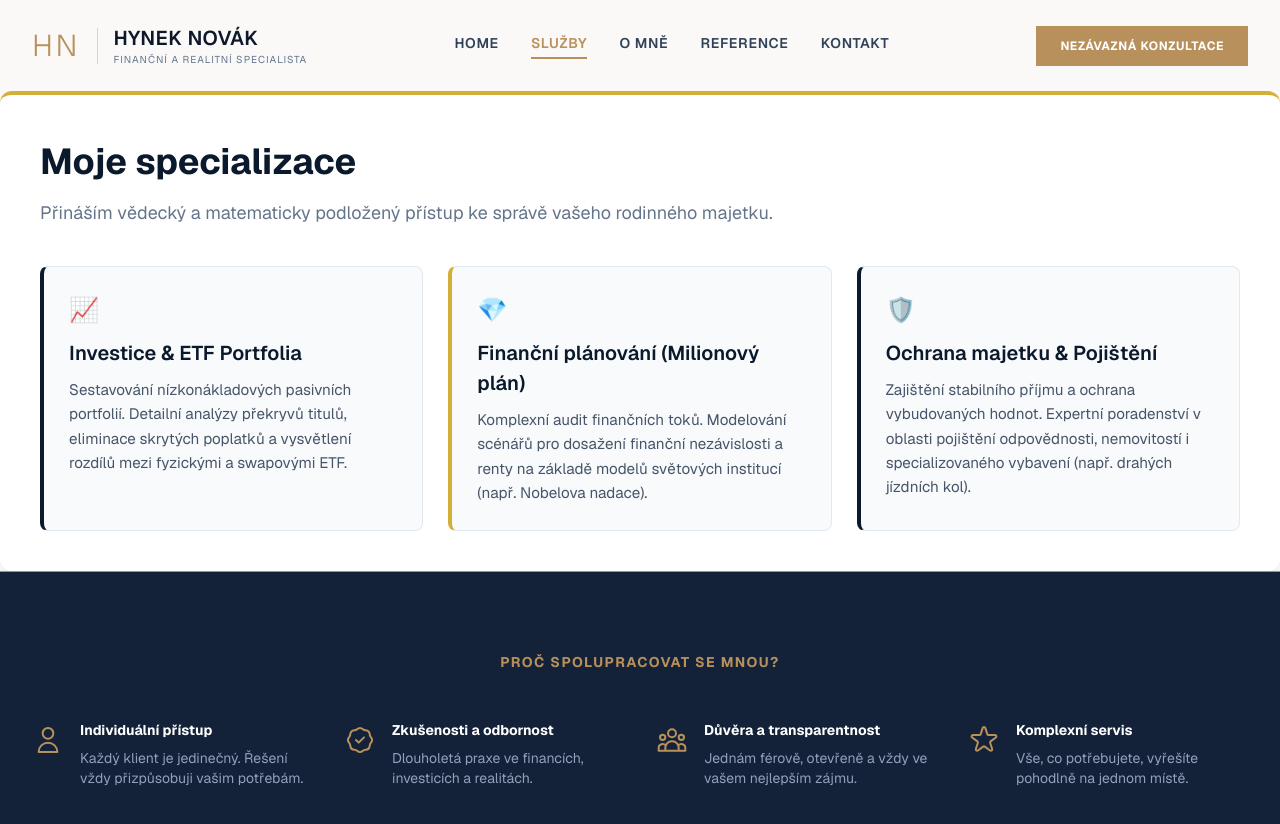
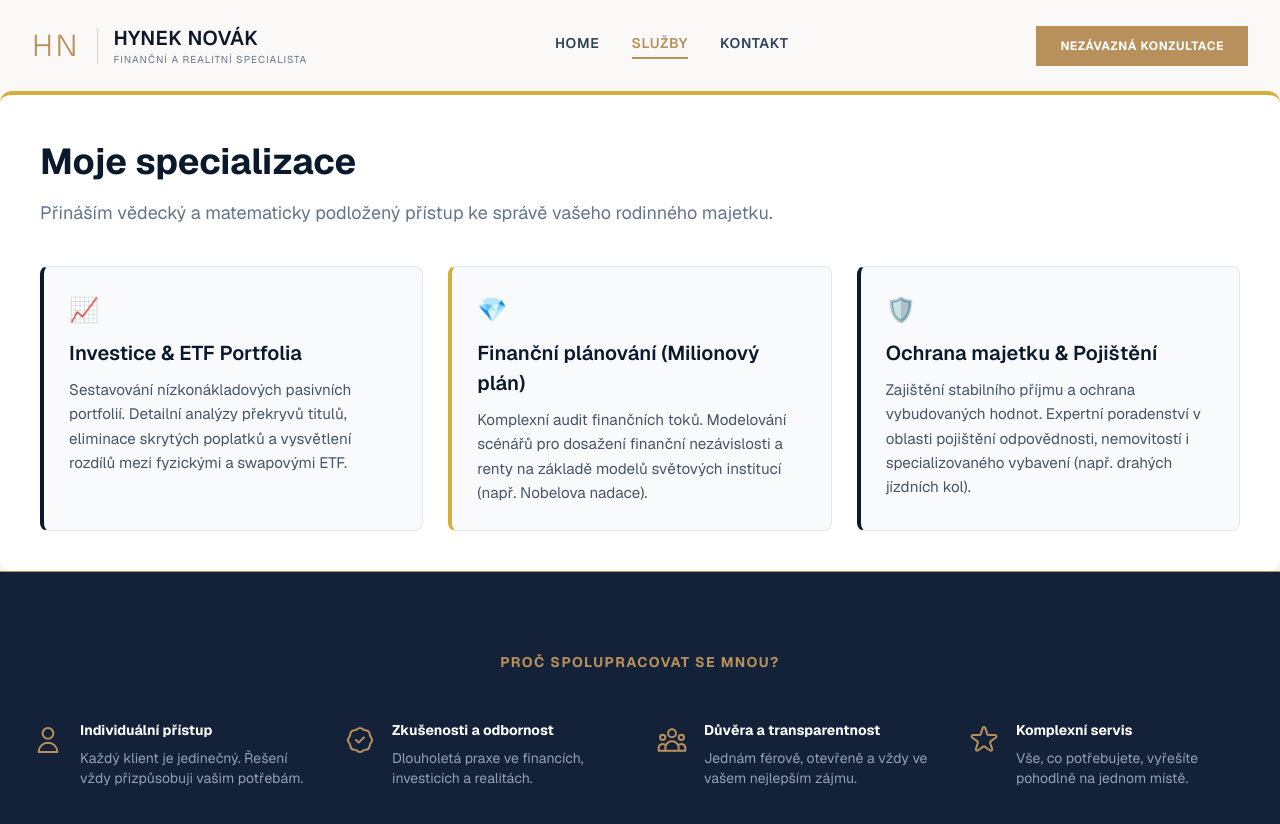
Before and after one commit to DrSajmon/web-novak, a Next.js app in the folder web-finance/: page /sluzby in a window 1280 px wide. Shown: the top 824 px of the page. Built offline with nearby package versions, Linux system fonts and the light colour scheme.

Commit message:
Uprava rozklikavání

```diff
--- a/web-finance/src/app/kontakt/page.tsx
+++ b/web-finance/src/app/kontakt/page.tsx
@@ -21,8 +21,8 @@ export default function KontaktPage() {
         <div className="hidden md:flex gap-8 text-sm font-semibold tracking-wider text-slate-700">
           <Link href="/" >HOME</Link>
           <Link href="/sluzby">SLUŽBY</Link>
-          <Link href="/o-mne">O MNĚ</Link>
-          <Link href="/reference">REFERENCE</Link>
+          {/*<Link href="/o-mne">O MNĚ</Link>*/}
+          {/*<Link href="/reference">REFERENCE</Link>*/}
           <Link href="/kontakt" className="text-[#b8905b] border-b-2 border-[#b8905b] pb-1">KONTAKT</Link>
         </div>
 
--- a/web-finance/src/app/o-mne/page.tsx
+++ b/web-finance/src/app/o-mne/page.tsx
@@ -21,8 +21,8 @@ export default function OMnePage() {
         <div className="hidden md:flex gap-8 text-sm font-semibold tracking-wider text-slate-700">
           <Link href="/" >HOME</Link>
           <Link href="/sluzby">SLUŽBY</Link>
-          <Link href="/o-mne" className="text-[#b8905b] border-b-2 border-[#b8905b] pb-1">O MNĚ</Link>
-          <Link href="/reference">REFERENCE</Link>
+          {/*<Link href="/o-mne" className="text-[#b8905b] border-b-2 border-[#b8905b] pb-1">O MNĚ</Link>*/}
+          {/*<Link href="/reference">REFERENCE</Link>*/}
           <Link href="/kontakt">KONTAKT</Link>
         </div>
 
--- a/web-finance/src/app/page.tsx
+++ b/web-finance/src/app/page.tsx
@@ -20,6 +20,7 @@ export default function WebFinance() {
           <Link href="/" className="text-[#b8905b] border-b-2 border-[#b8905b] pb-1">HOME</Link>
           {/**/}<Link href="/sluzby">SLUŽBY</Link>
           {/*<Link href="/o-mne">O MNĚ</Link>*/}
+          {/*<Link href="/reference">REFERENCE</Link>*/}
           <Link href="/kontakt">KONTAKT</Link>
         </div>
 
--- a/web-finance/src/app/reference/page.tsx
+++ b/web-finance/src/app/reference/page.tsx
@@ -21,8 +21,8 @@ export default function ReferencePage() {
         <div className="hidden md:flex gap-8 text-sm font-semibold tracking-wider text-slate-700">
           <Link href="/" >HOME</Link>
           <Link href="/sluzby">SLUŽBY</Link>
-          <Link href="/o-mne">O MNĚ</Link>
-          <Link href="/reference" className="text-[#b8905b] border-b-2 border-[#b8905b] pb-1">REFERENCE</Link>
+          {/*<Link href="/o-mne">O MNĚ</Link>*/}
+          {/*<Link href="/reference" className="text-[#b8905b] border-b-2 border-[#b8905b] pb-1">REFERENCE</Link>*/}
           <Link href="/kontakt">KONTAKT</Link>
         </div>
 
--- a/web-finance/src/app/sluzby/page.tsx
+++ b/web-finance/src/app/sluzby/page.tsx
@@ -23,8 +23,8 @@ export default function SluzbyPage(){
         <div className="hidden md:flex gap-8 text-sm font-semibold tracking-wider text-slate-700">
           <Link href="/" >HOME</Link>
           <Link href="/sluzby" className="text-[#b8905b] border-b-2 border-[#b8905b] pb-1">SLUŽBY</Link>
-          <Link href="/o-mne">O MNĚ</Link>
-          <Link href="/reference">REFERENCE</Link>
+          {/*<Link href="/o-mne">O MNĚ</Link>*/}
+          {/*<Link href="/reference">REFERENCE</Link>*/}
           <Link href="/kontakt">KONTAKT</Link>
         </div>
 
```
